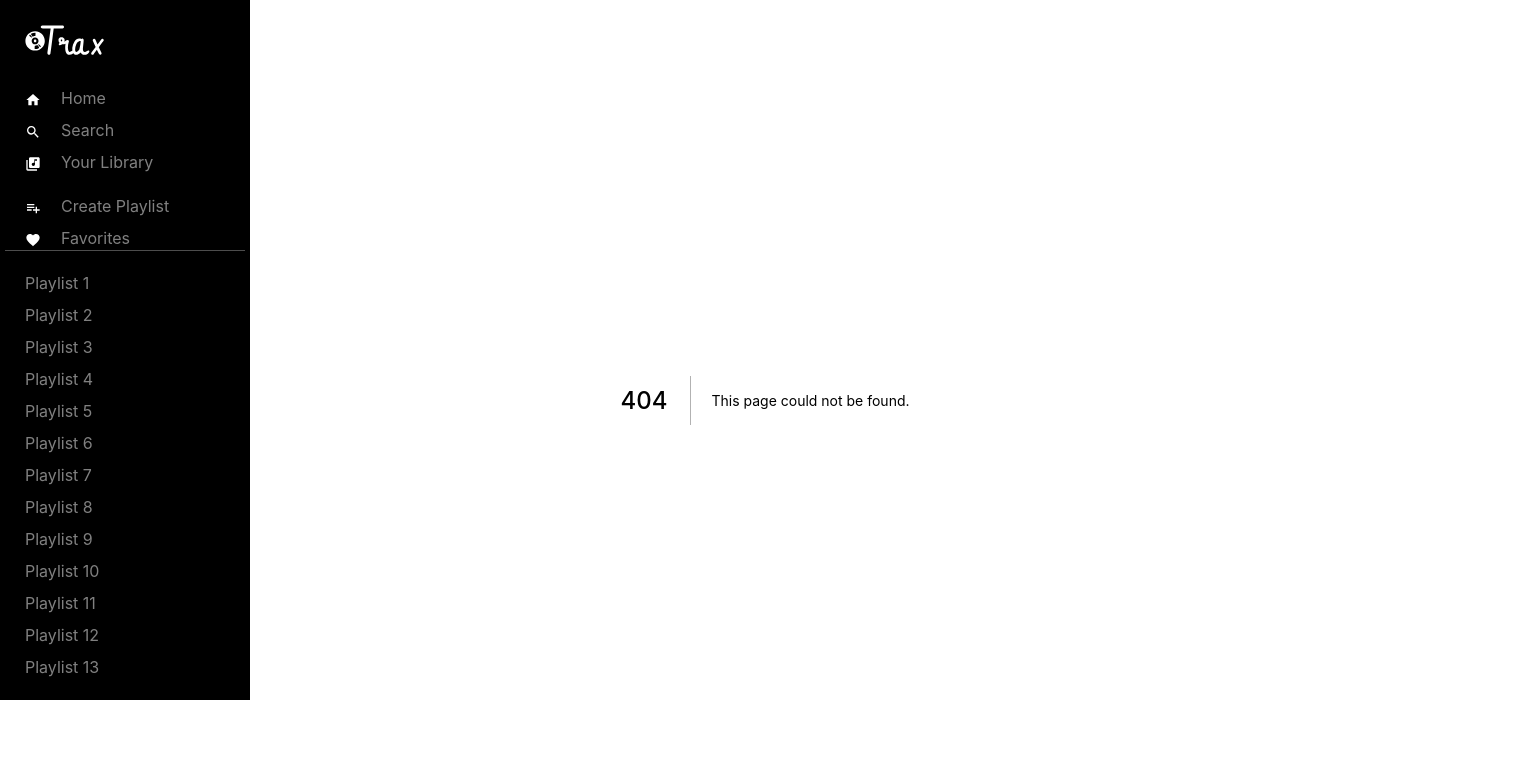
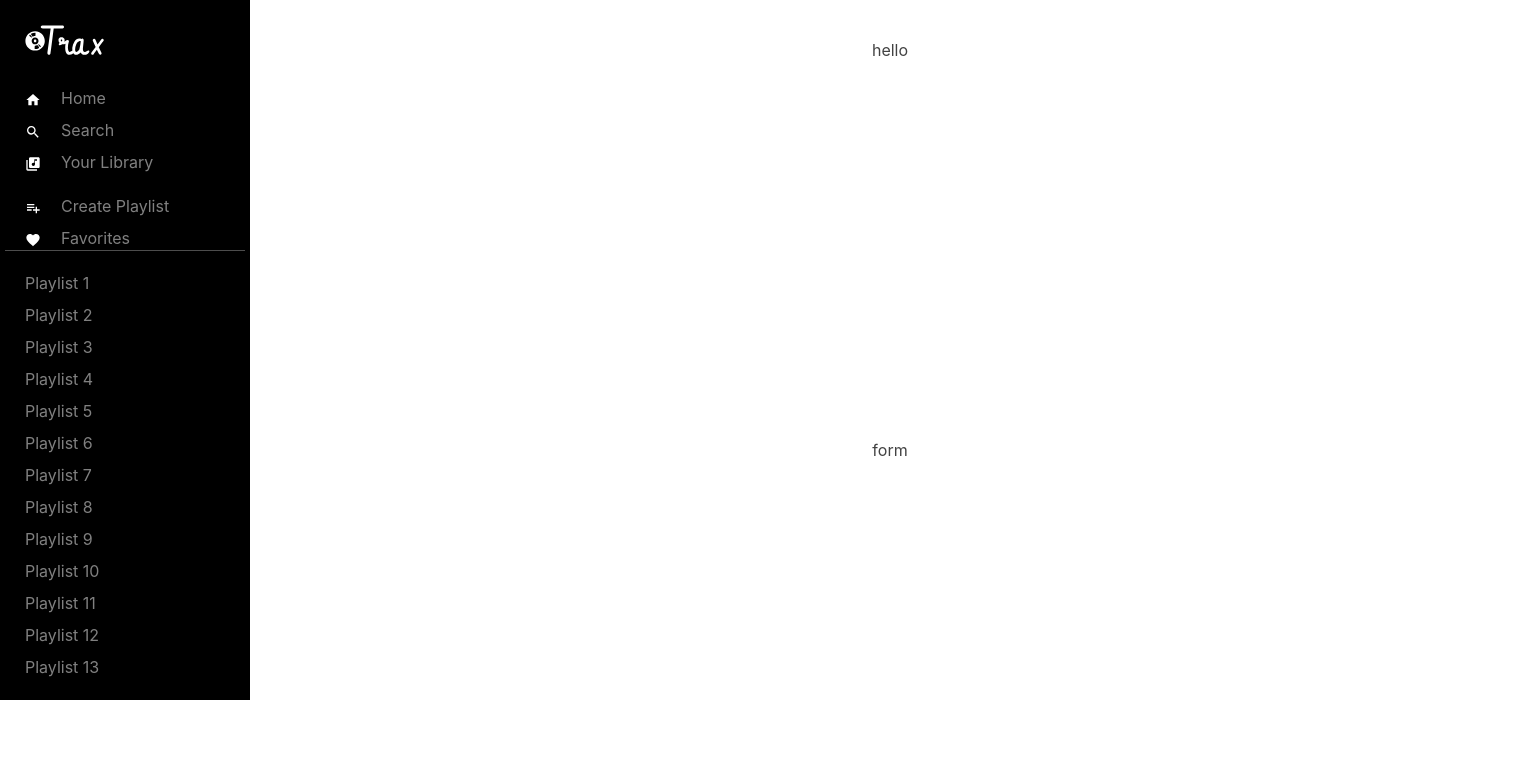
Before and after one commit to iraquint/fullstack-music, a Next.js app: page /signin in a window 1280 px wide. Before the commit this address had no page. Shown: the top 780 px of the page, 1530 px wide, since content can reach past the window. Built offline with nearby package versions, Linux system fonts and the light colour scheme.

Commit message:
signup and signin

```diff
--- /dev/null
+++ b/components/authForm.tsx
@@ -0,0 +1,25 @@
+import { Box, Flex, Input, Button } from "@chakra-ui/layout";
+import { useRouter } from "next/router";
+import { useSWRConfig } from "swr";
+import { auth } from "../lib/mutations";
+import { FC, useState } from "react";
+
+const AuthForm: FC<{ mode: string }> = ({ mode }) => {
+  const [email, setEmail] = useState('');
+  const [password, setPassword] = useState('');
+  const [isLoading, setIsLoading] = useState(false);
+  const router = useRouter();
+
+  return (
+    <Box height='100vh' width='100vw' bg='white'>
+      <Flex justify="center" align='center' height='100px'>
+        hello
+      </Flex>
+      <Flex justify="center" align='center' height='calc(100vh - 100px)'>
+        form
+      </Flex>
+    </Box>
+  )
+};
+
+export default AuthForm;
--- /dev/null
+++ b/pages/signin.tsx
@@ -0,0 +1,7 @@
+import AuthForm from "../components/authForm";
+
+const Signin = () => {
+  return <AuthForm mode='signin' />
+}
+
+export default Signin;
```
Also changed, not shown: pages/signup.tsx (added, +7 -0 lines).
